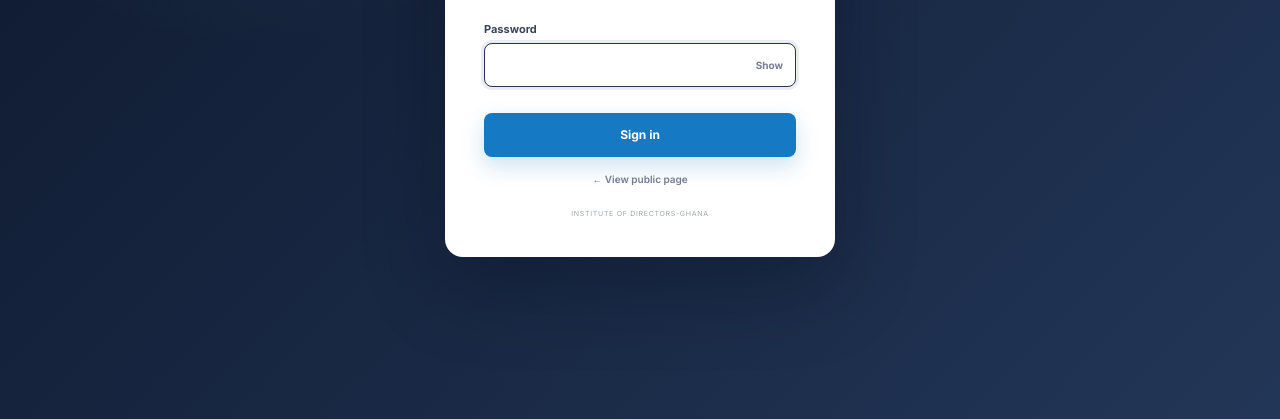
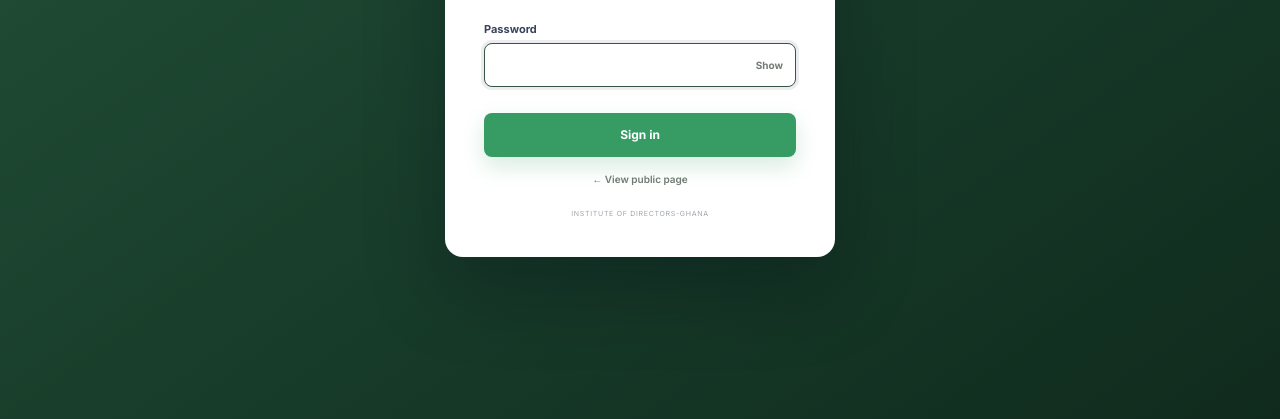
Before and after one commit to aduseimedia-eng/cdp, a website: page admin.html in a window 1280 px wide. Shown: the part 381-800 px from the top of the page. Drawn offline with Linux system fonts and the light colour scheme.

Commit message:
Extend green palette across site pages

```diff
--- a/admin.css
+++ b/admin.css
@@ -1,20 +1,20 @@
 :root {
-  --navy: #14213d;
-  --navy-deep: #0d172c;
-  --navy-soft: #253452;
-  --page: #f3f4f6;
+  --navy: #1d3426;
+  --navy-deep: #14271b;
+  --navy-soft: #365642;
+  --page: #f5f8f5;
   --white: #fff;
-  --ink: #17233b;
-  --muted: #737c8f;
-  --line: #e2e5ea;
-  --coral: #ff7a59;
-  --coral-soft: #fff0eb;
-  --teal: #58d6c3;
-  --teal-soft: #ddf8f3;
+  --ink: #17261c;
+  --muted: #6f7b73;
+  --line: #e0e7e1;
+  --coral: #369c64;
+  --coral-soft: #eaf7ee;
+  --teal: #5bbf83;
+  --teal-soft: #e4f6e9;
   --amber: #f0b44d;
   --amber-soft: #fff5dd;
   --danger: #c64138;
-  --shadow: 0 16px 45px rgba(15, 25, 48, .08);
+  --shadow: 0 16px 45px rgba(21, 50, 32, .08);
 }
 
 * { box-sizing: border-box; }
@@ -214,6 +214,16 @@ tbody tr:last-child td { border-bottom: 0; }
 .delete-registration-button:hover { color: white; background: var(--danger); border-color: var(--danger); }
 .view-receipt-button { min-height: 30px; margin-right: 6px; padding: 0 9px; color: #247465; background: var(--teal-soft); border: 1px solid #bce8e0; border-radius: 7px; font-size: 8px; font-weight: 700; cursor: pointer; }
 .view-receipt-button:hover { color: white; background: #247465; border-color: #247465; }
+
+/* Consistent green treatment for admin actions and navigation. */
+.login-screen, .admin-header { background: linear-gradient(145deg, #24533a 0%, #173b29 58%, #102b1d 100%); }
+.login-button, .upload-button, .change-password-button, .table-tools button { background: #369c64; box-shadow: 0 9px 22px rgba(54,156,100,.2); }
+.login-button:hover, .upload-button:hover, .change-password-button:hover, .table-tools button:hover { background: #277e50; }
+.primary-button { background: linear-gradient(135deg, #50b778, #369c64); box-shadow: 0 9px 22px rgba(39,126,80,.25); }
+.primary-button:hover { background: linear-gradient(135deg, #63c889, #3da76a); }
+.nav-item.active { background: linear-gradient(135deg, rgba(80,183,120,.25), rgba(54,156,100,.14)); border-color: rgba(126,211,158,.2); box-shadow: inset 3px 0 0 #62bd85, 0 7px 18px rgba(10,35,20,.12); }
+.nav-item.active > span, .text-action, .add-bank-button { color: #369c64; }
+.text-action:hover { color: #277e50; }
 .empty-table { height: 180px; color: var(--muted); text-align: center; }
 
 .admin-toast { position: fixed; right: 22px; bottom: 22px; z-index: 20; padding: 11px 16px; color: white; background: var(--navy); border-radius: 8px; box-shadow: var(--shadow); font-size: 9px; opacity: 0; transform: translateY(12px); pointer-events: none; transition: .2s; }
--- a/admin.html
+++ b/admin.html
@@ -3,12 +3,12 @@
 <head>
   <meta charset="UTF-8">
   <meta name="viewport" content="width=device-width, initial-scale=1.0">
-  <meta name="theme-color" content="#0d172c">
+  <meta name="theme-color" content="#173b29">
   <title>CDP Admin | Institute of Directors-Ghana</title>
   <link rel="preconnect" href="https://fonts.googleapis.com">
   <link rel="preconnect" href="https://fonts.gstatic.com" crossorigin>
   <link href="https://fonts.googleapis.com/css2?family=Inter:wght@400;500;600;700;800&display=swap" rel="stylesheet">
-  <link rel="stylesheet" href="admin.css?v=20260714-4">
+  <link rel="stylesheet" href="admin.css?v=20260715-1">
 </head>
 <body>
   <section class="login-screen" id="loginScreen">
```
Also changed, not shown: register.html (+1 -1 lines), styles.css (+7 -0 lines).
